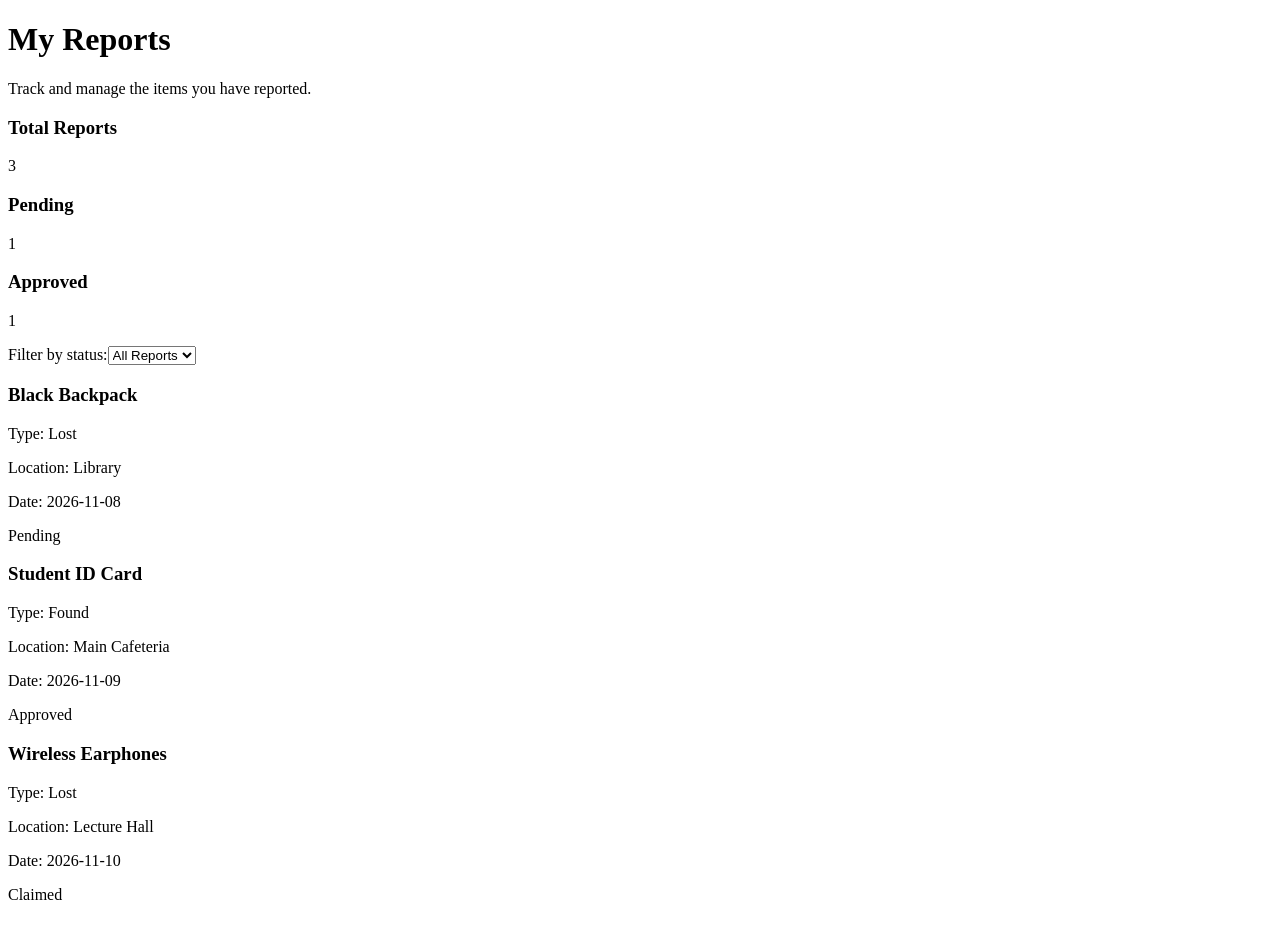
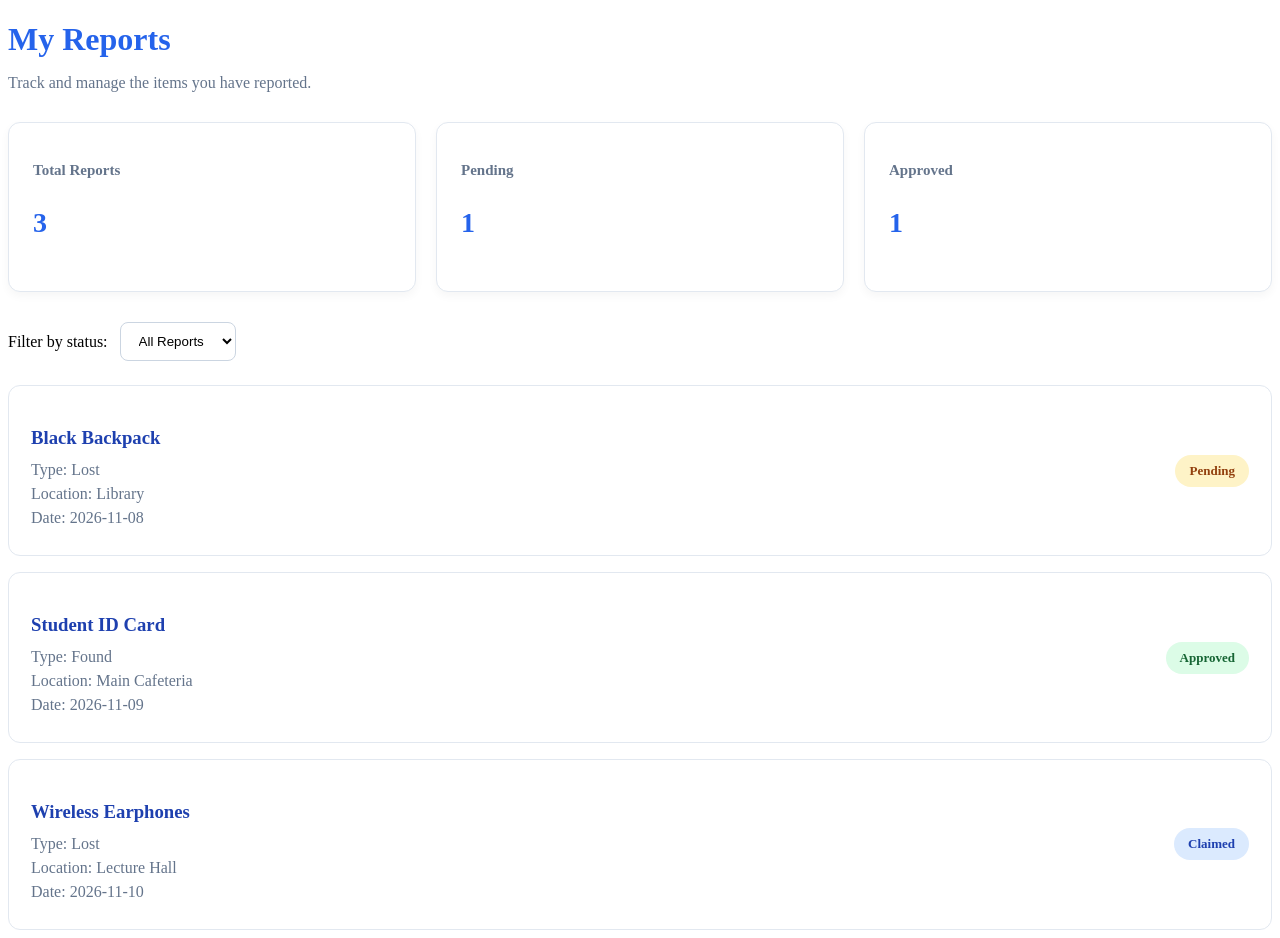
Before and after one commit to imranosman886-beep/Found-it-front-end, a React (Vite) app: page /my-reports in a window 1280 px wide. Before the commit the page ends 912 px from the top, so only its background shows below. Built offline with nearby package versions, Linux system fonts and the light colour scheme.

Commit message:
Adding reports styling

```diff
--- a/src/styles/MyReports.css
+++ b/src/styles/MyReports.css
@@ -1 +1,139 @@
 // OWNER: Faith
+
+.my-reports-page {
+  max-width: 1100px;
+  margin: 0 auto;
+  padding: 40px 24px;
+  color: #1e293b;
+  font-family: Arial, sans-serif;
+}
+
+.reports-header {
+  margin-bottom: 30px;
+}
+
+.reports-header h1 {
+  color: #2563eb;
+  font-size: 32px;
+  margin-bottom: 10px;
+}
+
+.reports-header p {
+  color: #64748b;
+}
+
+.reports-summary {
+  display: grid;
+  grid-template-columns: repeat(3, 1fr);
+  gap: 20px;
+  margin-bottom: 30px;
+}
+
+.summary-card {
+  background: #ffffff;
+  border: 1px solid #e2e8f0;
+  border-radius: 12px;
+  padding: 24px;
+  box-shadow: 0 4px 10px rgba(0, 0, 0, 0.04);
+}
+
+.summary-card h3 {
+  color: #64748b;
+  font-size: 15px;
+  margin-bottom: 12px;
+}
+
+.summary-card p {
+  color: #2563eb;
+  font-size: 28px;
+  font-weight: bold;
+}
+
+.reports-filters {
+  display: flex;
+  align-items: center;
+  gap: 12px;
+  margin-bottom: 24px;
+}
+
+.reports-filters select {
+  padding: 10px 14px;
+  border: 1px solid #cbd5e1;
+  border-radius: 8px;
+  background: white;
+}
+
+.reports-list {
+  display: grid;
+  gap: 16px;
+}
+
+.report-card {
+  display: flex;
+  justify-content: space-between;
+  align-items: center;
+  gap: 20px;
+  padding: 22px;
+  background: white;
+  border: 1px solid #e2e8f0;
+  border-radius: 12px;
+  transition: box-shadow 0.2s;
+}
+
+.report-card:hover {
+  box-shadow: 0 5px 15px rgba(0, 0, 0, 0.06);
+}
+
+.report-info h3 {
+  color: #1e40af;
+  margin-bottom: 12px;
+}
+
+.report-info p {
+  color: #64748b;
+  margin: 6px 0;
+}
+
+.report-status {
+  padding: 8px 14px;
+  border-radius: 20px;
+  font-size: 13px;
+  font-weight: bold;
+  white-space: nowrap;
+}
+
+.status-pending {
+  background: #fef3c7;
+  color: #92400e;
+}
+
+.status-approved {
+  background: #dcfce7;
+  color: #166534;
+}
+
+.status-rejected {
+  background: #fee2e2;
+  color: #991b1b;
+}
+
+.status-claimed {
+  background: #dbeafe;
+  color: #1e40af;
+}
+
+@media (max-width: 768px) {
+  .reports-summary {
+    grid-template-columns: 1fr;
+  }
+
+  .report-card {
+    flex-direction: column;
+    align-items: flex-start;
+  }
+
+  .reports-filters {
+    flex-direction: column;
+    align-items: flex-start;
+  }
+}
```
